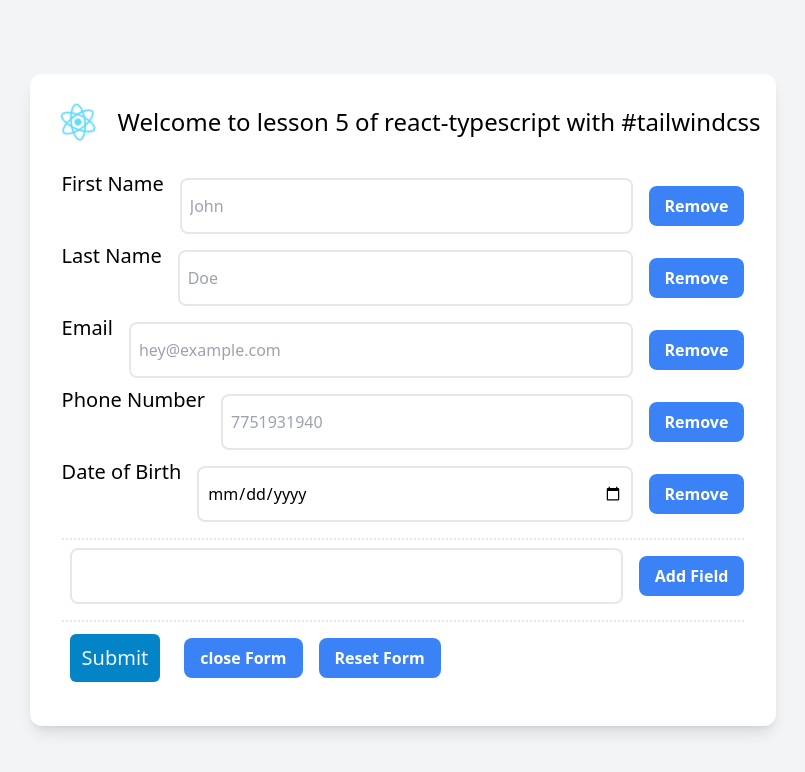
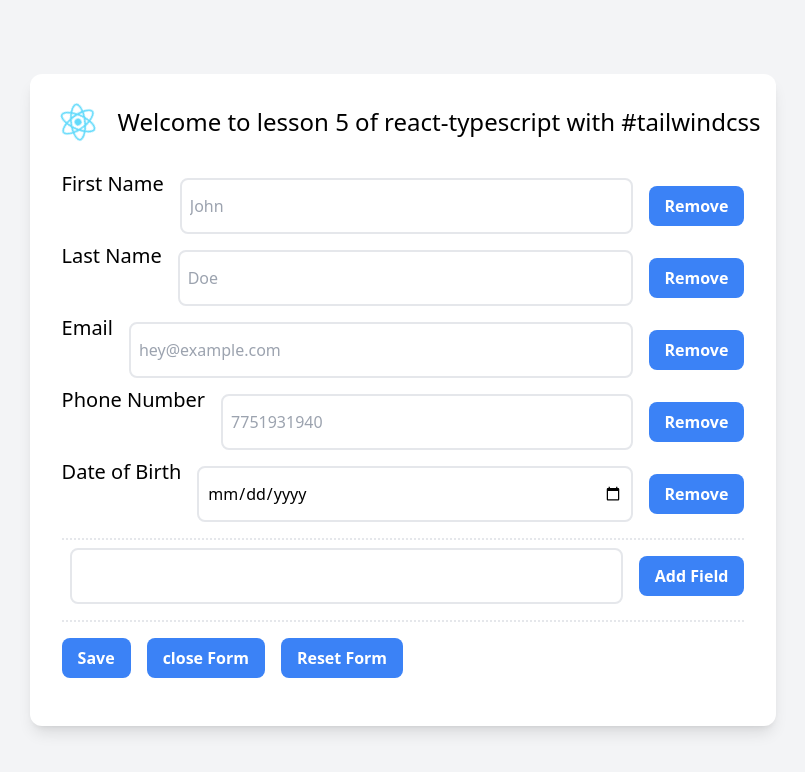
Before and after one commit to patelaryan7751/WD301, a React (Create React App) app: page / in a window 1280 px wide. Both pictures are taken after a click on the button "open Form". Shown: the top 772 px of the page, without its empty margins (237-1042 px from the left). Built offline with nearby package versions, Linux system fonts and the light colour scheme.

Commit message:
In-Browser Persistent Storage

```diff
--- a/src/components/Form.tsx
+++ b/src/components/Form.tsx
@@ -1,14 +1,30 @@
 import React, { useState } from "react";
 import LabeledInput from "../LabeledInput";
-const formFields = [
+
+interface formField {
+    id: number,
+    label: string,
+    type: string,
+    value: string,
+    placeholder: string
+}
+const initialFormFields: formField[] = [
     { id: 1, label: "First Name", type: "text", placeholder: "John", value: "" },
     { id: 2, label: "Last Name", type: "text", placeholder: "Doe", value: "" },
     { id: 3, label: "Email", type: "email", placeholder: "hey@example.com", value: "" },
     { id: 4, label: "Phone Number", type: "tel", placeholder: "7751931940", value: "" },
     { id: 5, label: "Date of Birth", type: "date", placeholder: "", value: "" }
 ];
+const initialState: () => formField[] = () => {
+    const formFieldsJSON = localStorage.getItem("formFields")
+    const persistantFormFields = formFieldsJSON ? JSON.parse(formFieldsJSON) : initialFormFields
+    return persistantFormFields
+}
+const saveFormData = (currentState: formField[]) => {
+    localStorage.setItem("formFields", JSON.stringify(currentState))
+}
 export function Form(props: { closeFormCB: () => void }) {
-    const [state, setState] = useState(formFields)
+    const [state, setState] = useState(initialState())
     const [newField, setNewField] = useState("");
     const addField = () => {
         setState([
@@ -65,7 +81,9 @@ export function Form(props: { closeFormCB: () => void }) {
 
             </div>
             <div className='flex gap-4'>
-                <input className="rounded-md bg-sky-600 mx-2 my-3 px-3 py-2 text-slate-100 text-xl" type="submit" value="Submit" />
+                <button onClick={(_) => {
+                    saveFormData(state)
+                }} className='bg-blue-500 hover:bg-blue-700 text-white font-bold py-2 px-4 my-4 rounded-lg' >Save</button>
                 <button className='bg-blue-500 hover:bg-blue-700 text-white font-bold py-2 px-4 my-4 rounded-lg' onClick={props.closeFormCB}>close Form</button>
                 <button className='bg-blue-500 hover:bg-blue-700 text-white font-bold py-2 px-4 my-4 rounded-lg' onClick={resetForm}>Reset Form</button>
 
```
